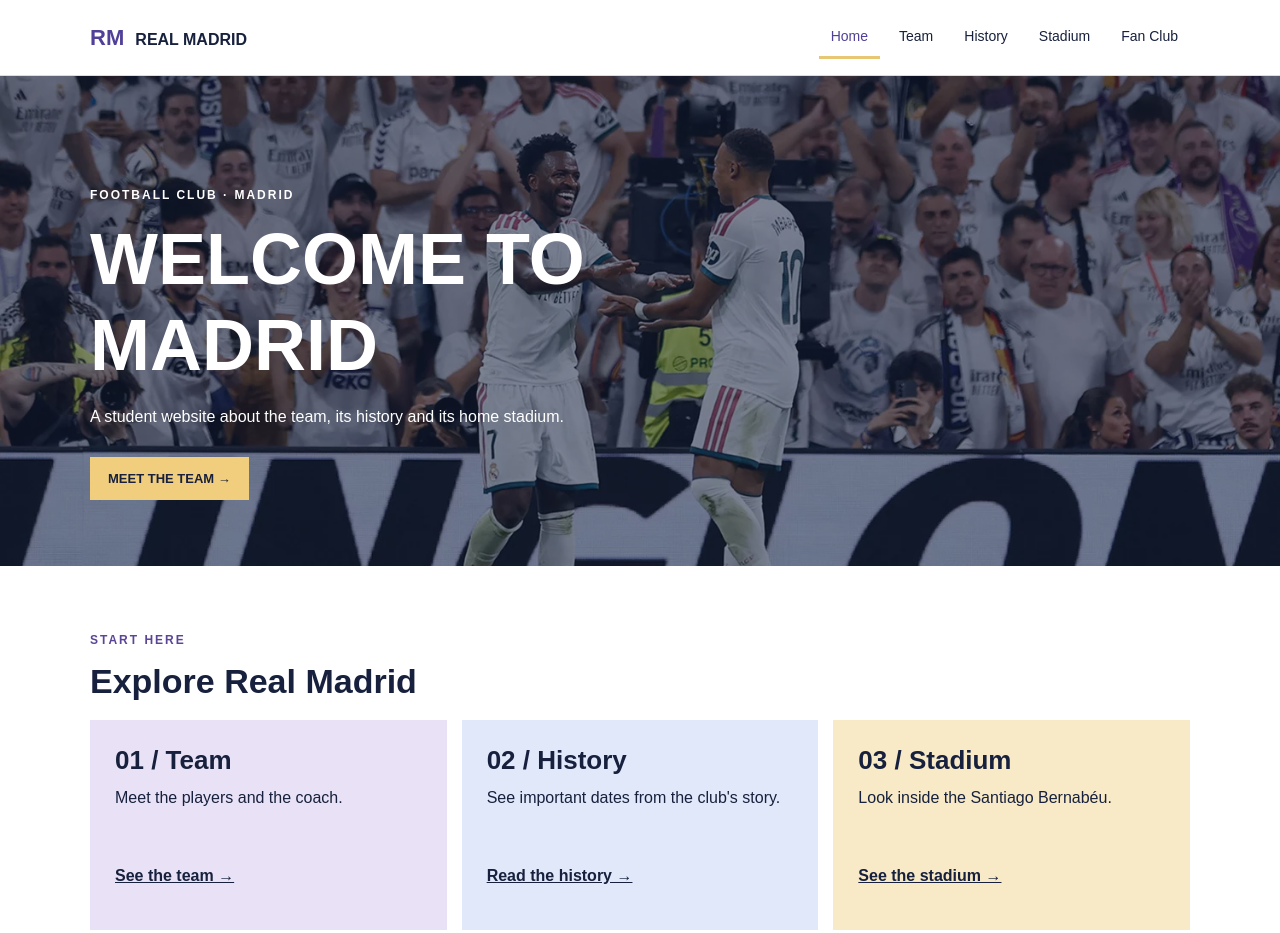
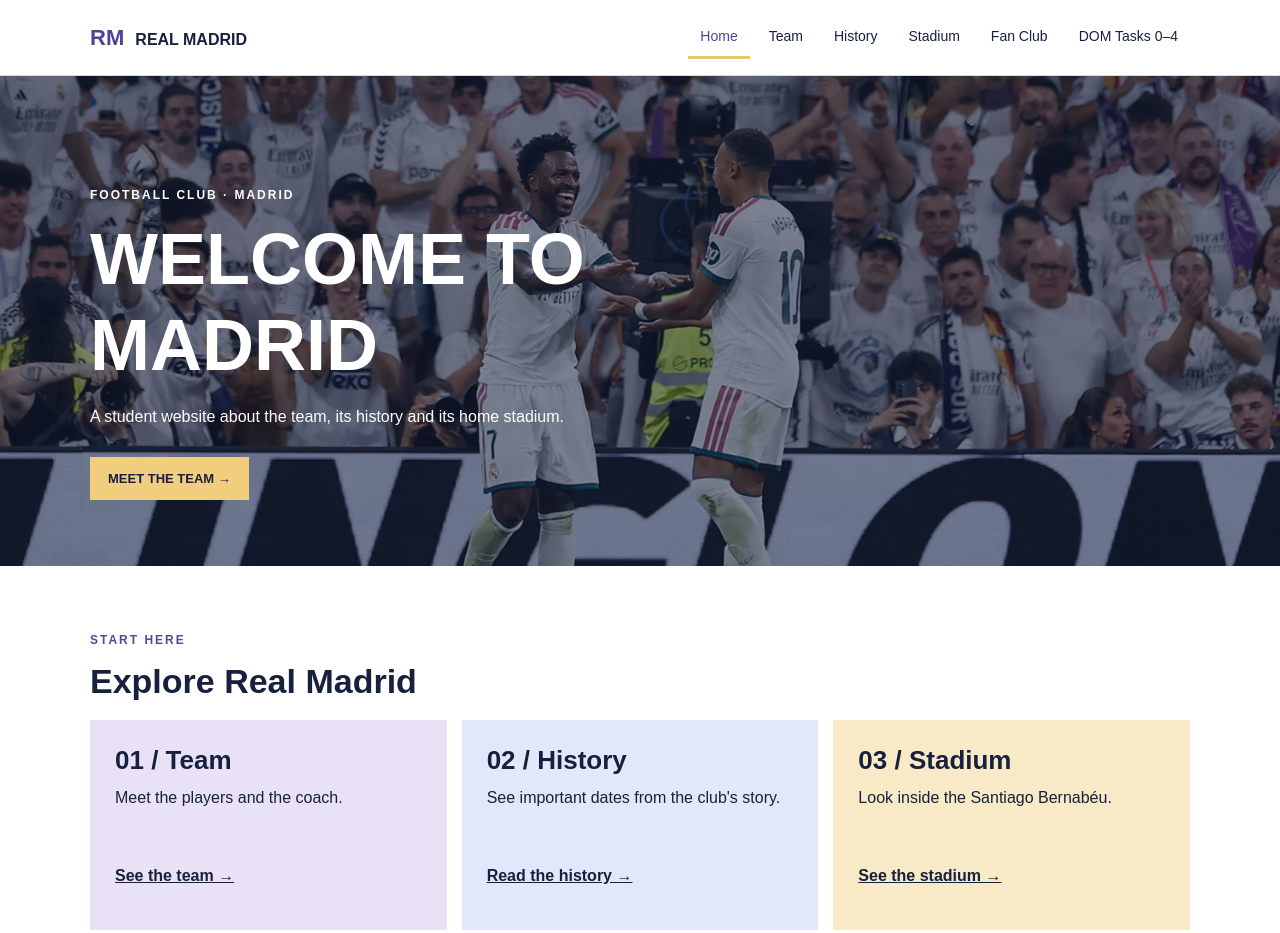
Before and after one commit to nurailymrakhatova/football, a plain HTML site: page index.html in a window 1280 px wide. Shown: the top 933 px of the page. Drawn offline with Linux system fonts and the light colour scheme.

Commit message:
Link teamwork DOM tasks from the existing home page

```diff
--- a/index.html
+++ b/index.html
@@ -22,6 +22,7 @@
         <a href="history.html">History</a>
         <a href="stadium.html">Stadium</a>
         <a href="register.html">Fan Club</a>
+        <a href="interactive.html">DOM Tasks 0–4</a>
       </nav>
     </div>
   </header>
```
